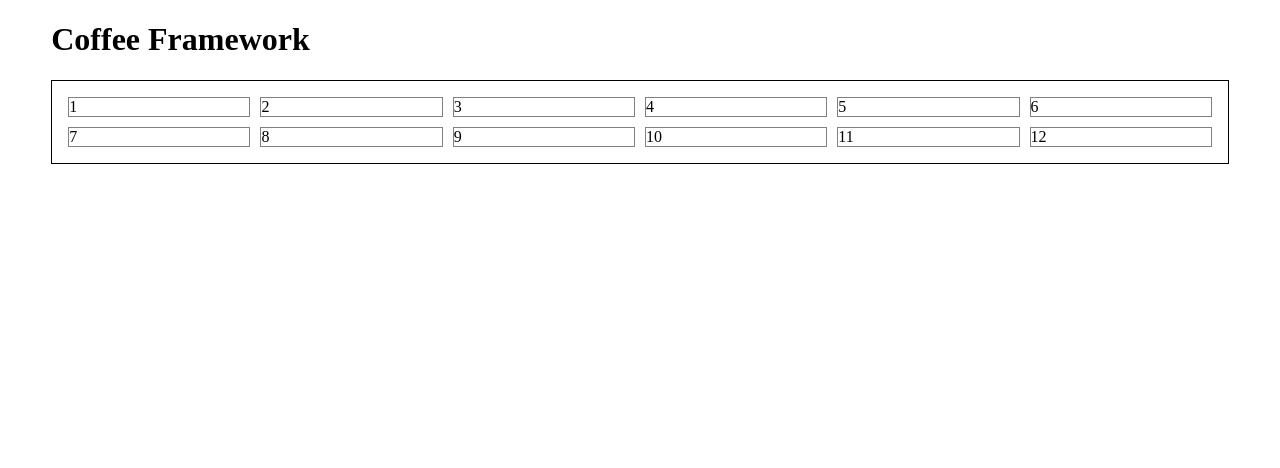
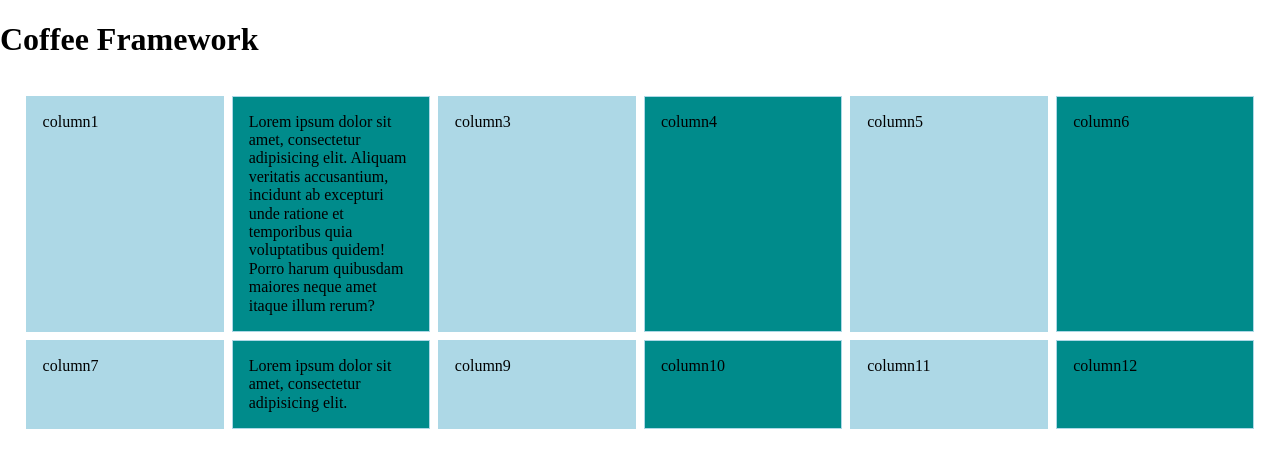
Before and after one commit to n-sikka/coffee-framework, a website: page index.sample.html in a window 1280 px wide. Drawn offline with Linux system fonts and the light colour scheme; files that its build step writes are made by us from their sources; files whose address does not match are found by name.

Commit message:
basic grid system setup with classes and containers/rows

```diff
--- a/index.sample.html
+++ b/index.sample.html
@@ -30,44 +30,46 @@
     <!-- <link rel="icon" type="image/png" href="images/favicon.png"> -->
 
     </head>
-    <body class="container-sm">
+    <body>
         <h1>Coffee Framework</h1>
-        <div class="d-grid autofit row">
-            <div class="column">
-                1
+        <div class="container">
+            <div class="grid-container row">
+                <div class="col-2 grid-item">
+                    column1
                 </div>
-            <div class="column">
-                2
+                <div class="col-2 grid-item">
+                    Lorem ipsum dolor sit amet, consectetur adipisicing elit. Aliquam veritatis accusantium, incidunt ab excepturi unde ratione et temporibus quia voluptatibus quidem! Porro harum quibusdam maiores neque amet itaque illum rerum?
                 </div>
-            <div class="column">
-                3
+                <div class="col-2 grid-item">
+                    column3
                 </div>
-            <div class="column">
-                4
+                <div class="col-2 grid-item">
+                    column4
                 </div>
-            <div class="column">
-                5
+                <div class="col-2 grid-item">
+                    column5
                 </div>
-            <div class="column">
-                6
+                <div class="col-2 grid-item">
+                    column6
                 </div>
-            <div class="column">
-                7
+                <div class="col-2 grid-item">
+                    column7
                 </div>
-            <div class="column">
-                8
+                <div class="col-2 grid-item">
+                    Lorem ipsum dolor sit amet, consectetur adipisicing elit.
                 </div>
-            <div class="column">
-                9
+                <div class="col-2 grid-item">
+                    column9
                 </div>
-            <div class="column">
-                10
+                <div class="col-2 grid-item">
+                    column10
                 </div>
-            <div class="column">
-                11
+                <div class="col-2 grid-item">
+                    column11
                 </div>
-            <div class="column">
-                12
+                <div class="col-2 grid-item">
+                    column12
+                </div>
             </div>
         </div>
     </body>
--- a/src/scss/components/grid/_grid.scss
+++ b/src/scss/components/grid/_grid.scss
@@ -1,37 +1,60 @@
-.d-grid {
+.grid-container {
     display: grid;
-    grid-gap: 10px;
-    &.autofit {
-        grid-template-columns: repeat(auto-fit, minmax(10em, 1fr));
-    }
-
-    &.autofill {
-        grid-template-columns: repeat(auto-fill, minmax(10em, 1fr));
-    }
+    grid-gap: 0.5rem;
+    grid-template-columns: repeat(12, 1fr);
 }
 
-.container-sm,
-.container-md,
-.container-lg {
-    width: $container-default-width;
-    margin-left: auto;
-    margin-right: auto;
-}
+.container {
+    width: $container-width-default;
+    margin:0 auto;
 
-.container-sm {
-    @include for-screen('above-tablet') {
-        width: $container-sm-width;
+    @each $container-size-label, $container-size-value in $container-map {
+        &.#{$container-size-label} {
+            max-width: #{$container-size-value};
+        }
     }
 }
 
 
-// TEMP SHIT
-.column {
-    border: 1px solid grey;
-    align-items: stretch;
+.row {
+    position: relative;
+    padding: 1rem 0;
+    // this makes the row span to the height of the column with maximum content
+    grid-auto-rows: max-content;
 }
 
-.row {
-    padding: 1em;
-    border: 1px solid black;
+// These classes will span the item applied on
+// from their initial row position to the value used
+@each $row in $rows {
+    .row-span-#{$row} {
+        grid-row-end: span #{$row};
+    }
 }
+
+
+
+// Columns
+.col-1,
+.col-2,
+.col-3,
+.col-4,
+.col-5,
+.col-6,
+.col-7,
+.col-8,
+.col-9,
+.col-10,
+.col-11,
+.col-12 {
+    grid-column-end: span 12;
+    padding: 1rem;
+}
+
+
+@each $column in $columns {
+    .col-#{$column} {
+        @include for-screen('above-tablet') {
+            grid-column-end: span #{$column};
+        }
+    }
+}
--- a/src/scss/components/typography/_font-size.scss
+++ b/src/scss/components/typography/_font-size.scss
@@ -1,7 +1,4 @@
-html {
-    font-size: $base-font-size;
-}
-
+html,
 body {
     font-size: $base-font-size;
 }
--- a/src/scss/index.scss
+++ b/src/scss/index.scss
@@ -1,2 +1,11 @@
 @import './settings/variables';
 @import './settings/mixins';
+
+.grid-item {
+    border: 1px solid lightblue;
+    background-color: lightblue;
+
+    &:nth-child(even) {
+        background-color: darkcyan
+    }
+}
--- a/src/scss/settings/_variables.scss
+++ b/src/scss/settings/_variables.scss
@@ -1,5 +1,4 @@
 $base-font-size: 16px;
-
 
 $mobile-sm: 320px;
 $mobile: 425px; //targetting android phones as standard
@@ -11,14 +10,19 @@
 // GRID VARIABLES
 // row
 
+// container
+$container-width-default: 96%;
 
-// container
-$container-default-width: 96%;
-$container-lg-width: 96%;
-$container-md-width: 94%;
-$container-sm-width: 92%;
+$container-map: (
+    'xl': 2560px,
+    'lg': 1920px,
+    'md': 1400px,
+    'sm': 1280px,
+    'xs': 1024px
+);
 
+// list containing total columns for the grid
+$columns: 1 2 3 4 5 6 7 8 9 10 11 12;
 
-// columns
-$col-width-max: 94%;
-$col-width-min: 6.233%;
+// list containing total rows for the grid
+$rows: 1 2 3 4 5 6 7 8 9 10 11 12;
```
Also changed, not shown: src/index.css. Lines whose indentation alone changed are shown as unchanged.
